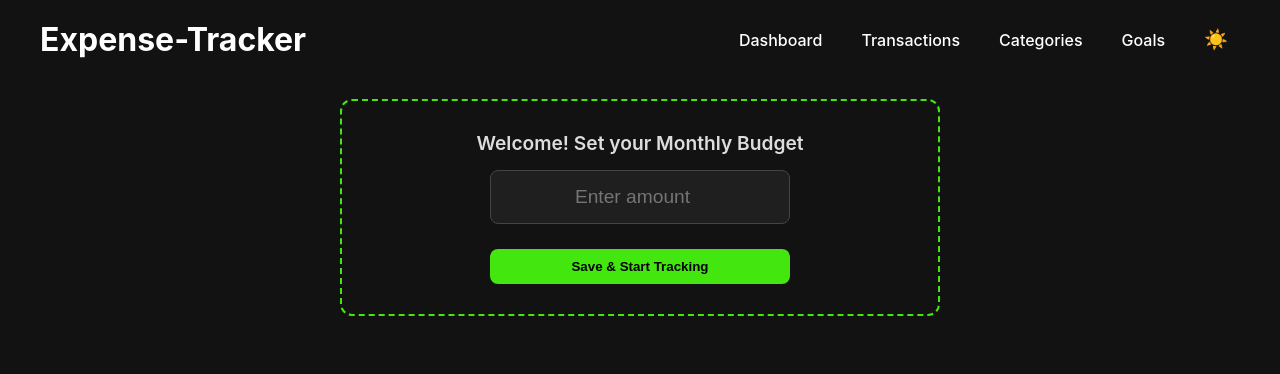
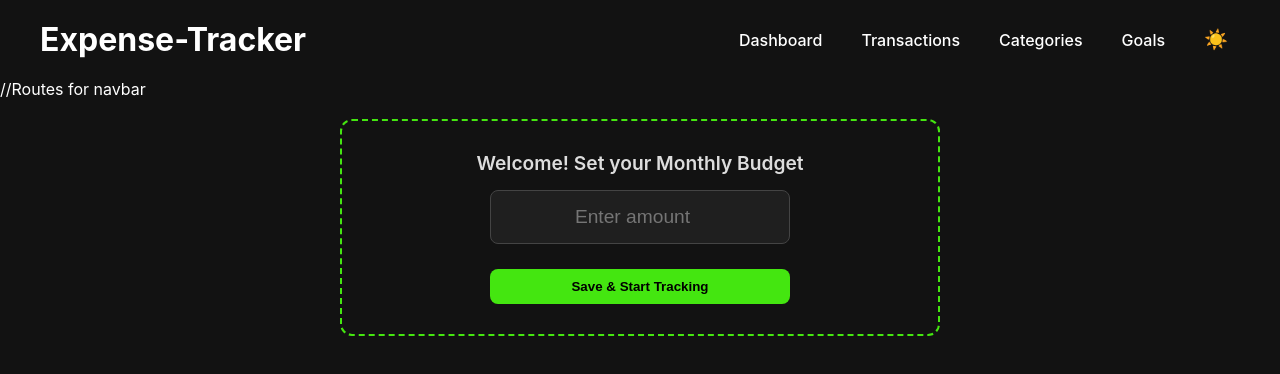
Before and after one commit to SumitSaharawat/Expense-Tracker, a React (Vite) app in the folder Expense-Tracker/: page / in a window 1280 px wide. Shown: the top 374 px of the page. Built offline with nearby package versions, Linux system fonts and the light colour scheme.

Commit message:
added commenting

```diff
--- a/Expense-Tracker/src/App.jsx
+++ b/Expense-Tracker/src/App.jsx
@@ -28,6 +28,7 @@ function App() {
             </nav>
           </header>
 
+          //Routes for navbar
           <div className="content-area">
             <Routes>
               {/* HOME PAGE: Summary and Adding functionality */}
```
